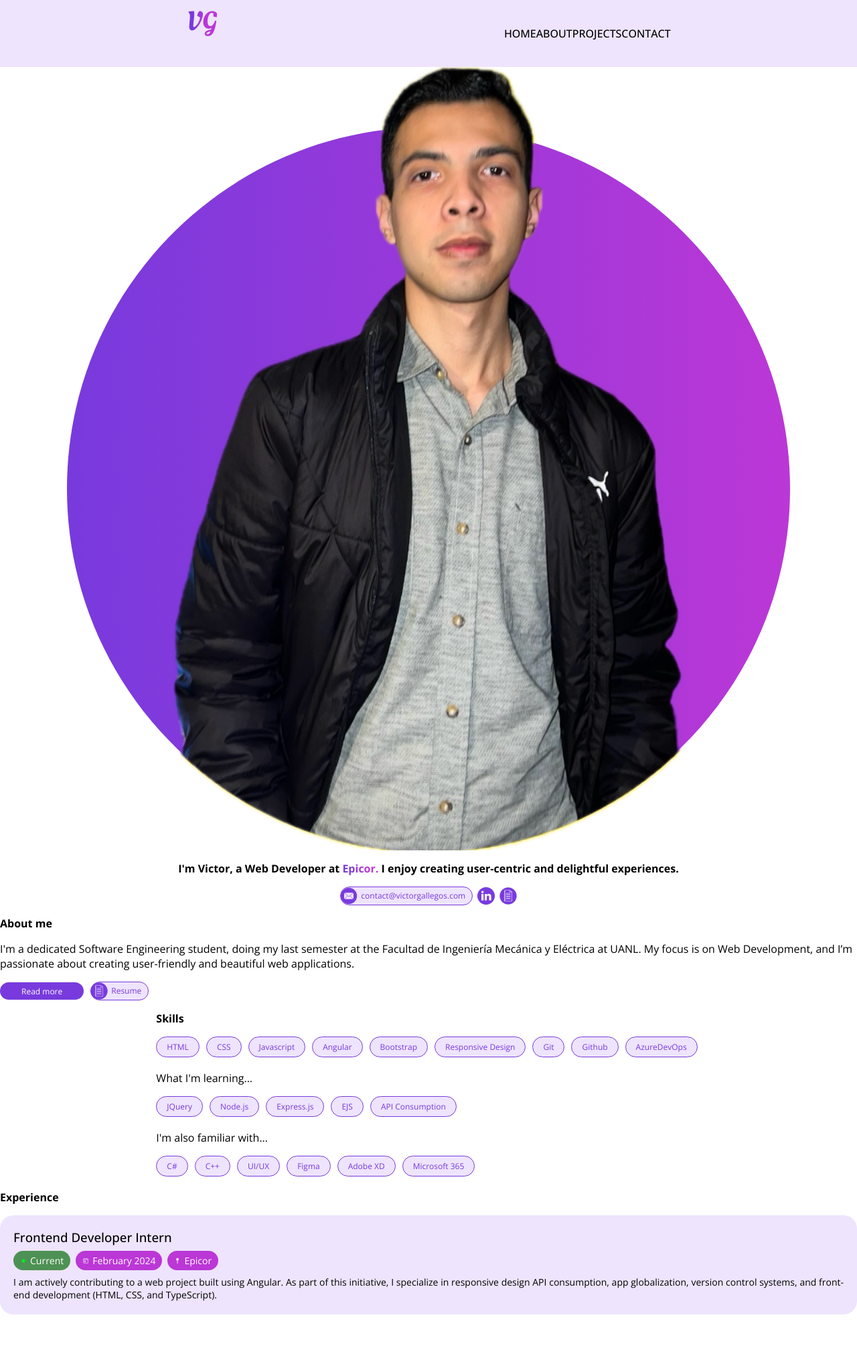
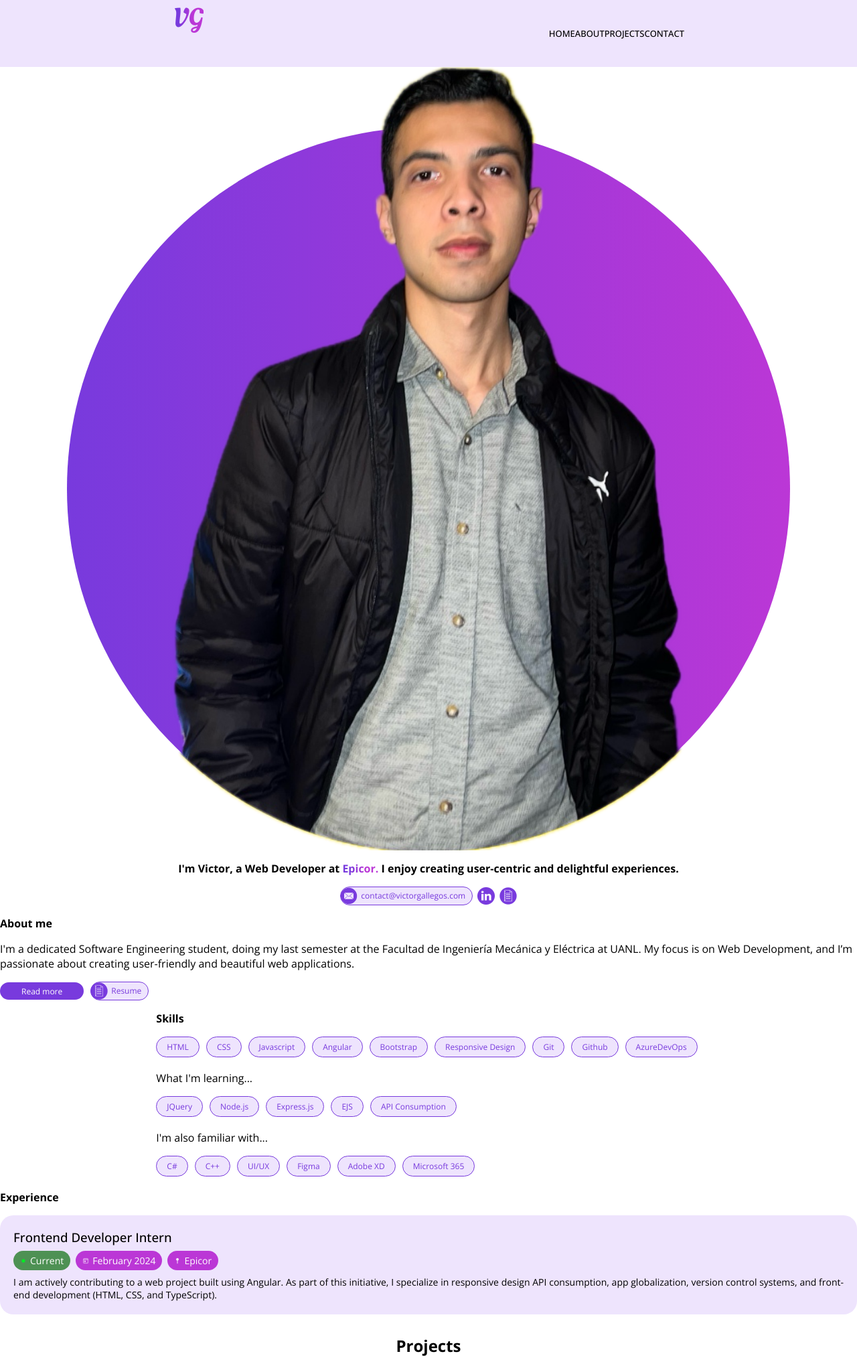
Before and after one commit to victorgallegosc/portfolio2.0, an Angular app: page / in a window 1280 px wide. Shown: the whole page at 67% size. Before the commit the page ends 1973 px from the top, so only its background shows below. Built offline with nearby package versions, Linux system fonts and the light colour scheme.

Commit message:
Created Projects section and added animations to navbar

```diff
--- a/src/app/app.component.html
+++ b/src/app/app.component.html
@@ -2,3 +2,4 @@
 <app-home></app-home>
 <app-skills></app-skills>
 <app-experience></app-experience>
+<app-projects></app-projects>
--- a/src/app/app.module.ts
+++ b/src/app/app.module.ts
@@ -8,6 +8,7 @@ import { HomeComponent } from './home/home.component';
 import { AboutComponent } from './about/about.component';
 import { SkillsComponent } from './skills/skills.component';
 import { ExperienceComponent } from './experience/experience.component';
+import { ProjectsComponent } from './projects/projects.component';
 
 @NgModule({
   declarations: [
@@ -16,7 +17,8 @@ import { ExperienceComponent } from './experience/experience.component';
     HomeComponent,
     AboutComponent,
     SkillsComponent,
-    ExperienceComponent
+    ExperienceComponent,
+    ProjectsComponent
   ],
   imports: [
     BrowserModule,
--- a/src/app/navbar/navbar.component.css
+++ b/src/app/navbar/navbar.component.css
@@ -12,23 +12,43 @@ nav {
     display: flex;
     align-items: center;
     justify-content: center;
-    background-color: var(--accent);
     position: fixed;
     top: 0;
     height: 100px;
     width: 100%;
     z-index: 1;
 }
-
 .container {
     display: flex;
     justify-content: space-around;
-    height: 90%;
+    background-color: var(--accent);
+    border-radius: 0px;
+    transition: height 0.4s ease, width 0.4s ease, border-radius 0.4s ease;
+}
+.expanded-nav{
+    flex-direction: row;
+    height: 100%;
+    width: 100%;
+}
+.compact-nav {
+    flex-direction: row;
+    border-radius: 20px;
+    box-shadow: 0px 3px 15px -5px gray;
+    height: 75%;
     width: 90%;
 }
 .tabs {
     display: flex;
     flex-direction: row;
     align-items: center;
+    justify-content: space-between;
+    font-size: 13px;
+    max-width: 280px;
+    transition: width 0.4s ease, font-size 0.4s ease;
+}
+.compact-tabs {
+    column-gap: 30px;
     justify-content: space-around;
+    font-size: 12px;
+    width: fit-content;
 }
--- a/src/app/navbar/navbar.component.html
+++ b/src/app/navbar/navbar.component.html
@@ -1,5 +1,5 @@
 <nav>
-    <div class="container">
+    <div class="container expanded-nav">
         <p class="title logo-regular no-mg">VG</p>
         <div class="tabs">
             <div>
--- a/src/app/navbar/navbar.component.ts
+++ b/src/app/navbar/navbar.component.ts
@@ -1,4 +1,4 @@
-import { Component } from '@angular/core';
+import { Component, HostListener } from '@angular/core';
 
 @Component({
   selector: 'app-navbar',
@@ -7,4 +7,25 @@ import { Component } from '@angular/core';
 })
 export class NavbarComponent {
 
+  private hasScrolled = false;
+
+  @HostListener("window:scroll", ['$event'])
+  onWindowScroll(event: Event) {
+    const verticalPosition = window.scrollY || document.documentElement.scrollTop;
+    let container = document.querySelector('.container');
+    let tabs = document.querySelector('.tabs');
+
+    if(verticalPosition >= 30 && !this.hasScrolled && container && tabs) {
+      container.classList.remove('expanded-nav');
+      container.classList.add('compact-nav');
+      tabs.classList.add('compact-tabs');
+      this.hasScrolled = true;
+
+    } else if(verticalPosition < 30 && this.hasScrolled && container && tabs) {
+      container.classList.remove('compact-nav');
+      container.classList.add('expanded-nav');
+      tabs.classList.remove('compact-tabs');
+      this.hasScrolled = false;
+    }
+  }
 }
--- /dev/null
+++ b/src/app/projects/projects.component.css
@@ -0,0 +1,11 @@
+@media (max-width: 767px) {
+    .container {
+        width: 90%;
+    }
+}
+#projects-section {
+    display: flex;
+    flex-direction: column;
+    align-items: center;
+    justify-content: center;
+}
--- /dev/null
+++ b/src/app/projects/projects.component.html
@@ -0,0 +1,5 @@
+<section id="projects-section">
+    <div class="container">
+        <h1 class="title title-regular">Projects</h1>
+    </div>
+</section>
--- a/src/styles.css
+++ b/src/styles.css
@@ -1,19 +1,17 @@
 html {
   scroll-behavior: smooth;
 }
-
 body {
   margin: 0;
 }
-
 :root {
   --primary: #783add;
   --secondary: #bb37d6;
   --accent: #eee4fd;
+  --accentBlur: #eee4fdda;
 
   --active: #4e9154;
 }
-
 button {
   font-family: "Open Sans", sans-serif;
   font-optical-sizing: auto;
@@ -31,28 +29,23 @@ button {
 
   cursor: pointer;
 }
-
 a {
   color: var(--primary);
 }
-
 .primary-button {
   background-color: var(--primary);
   border-color: var(--primary);
   color: white;
 }
-
 .alternative-button {
   background-color: white;
   border-color: var(--accent);
   color: var(--accent);
 }
-
 .disabled-button {
   background-color: gray;
   color: white;
 }
-
 .button-combined {
   display: flex;
   flex-direction: row;
@@ -74,7 +67,6 @@ a {
   margin-bottom: 0px;
   padding: 0px 10px 0px 5px;
 }
-
 .pointer {
   cursor: pointer;
 }
@@ -260,6 +252,8 @@ a {
   -webkit-background-clip: text;
   -webkit-text-fill-color: transparent;
 }
+
+/* --- Templates --- */
 .skill {
   border: 1px solid var(--primary);
   background-color: var(--accent);
```
Also changed, not shown: src/app/projects/projects.component.ts (added, +10 -0 lines), 1 other file (tests, documents, lock files or other folders).
